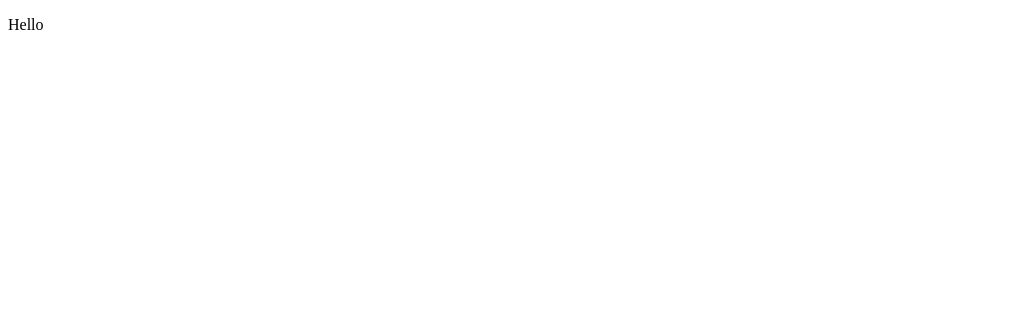
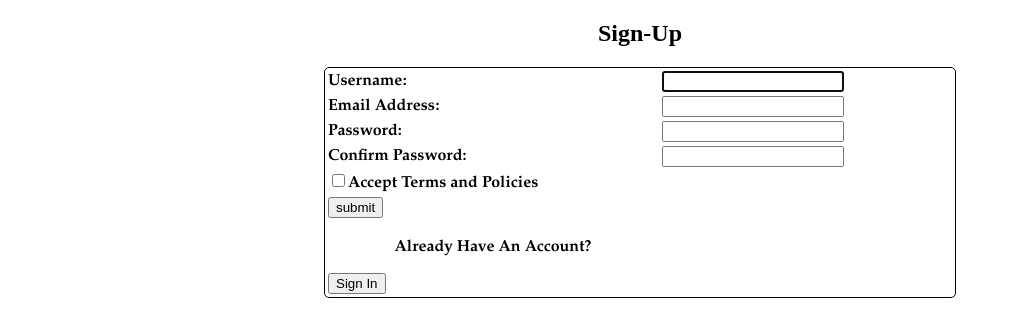
Before and after one commit to benjah2017/Shopping-List-V2, a plain HTML site: page Designs/signup.html in a window 1280 px wide. Shown: the whole page, without its empty margins (0-1010 px from the left). Drawn offline with Linux system fonts and the light colour scheme.

Commit message:
Update signup.html

```diff
--- a/Designs/signup.html
+++ b/Designs/signup.html
@@ -1,10 +1,76 @@
 <!DOCTYPE html>
-<html >
+<html xmlns="http://www.w3.org/1999/xhtml">
 <head>
-  <meta charset="UTF-8">
-  <title>Sign Up</title>
-  </head>
-  <body>
-  <p>Hello</p>
-  </body>
-  </html>
+    <title>Shopping Cart Sign-Up</title>
+    <script>
+        function validate() {
+            var pass = document.getElementById("pass");
+            var confirmpass = document.getElementById("confirmpass");
+
+            if (pass.value !== confirmpass.value) {
+                alert('Passwords Do not Match!!');
+                return false;
+            }
+        }
+    </script>
+</head>
+<body>
+    <h2 style="text-align:center;">Sign-Up</h2>
+<table style="border:1px solid; border-radius:5px 5px 5px 5px; margin:auto; width:50%; height:100%; font-family:'Palatino Linotype';" >
+
+    <tr>
+        <td style="font-weight:bold; margin:auto">
+            Username:
+        </td>
+        <td>
+            <input type="text" name="" required="Required" id="" style="height:100%;width:60%;" autofocus="autofocus" />
+        </td>
+    </tr>
+
+    <tr>
+        <td style="font-weight:bold; margin:auto">
+            Email Address:
+        </td>
+        <td>
+            <input type="email" name="" id="" required="Required" style="height:100%;width:60%;" />
+        </td>
+    </tr>
+    <tr>
+        <td style="font-weight:bold; margin:auto">
+            Password:
+        </td>
+        <td>
+            <input type="password" name="pass" id="pass" required="Required" style="height:100%;width:60%;" />
+        </td>
+    </tr>
+    <tr>
+        <td style="font-weight:bold; margin:auto">
+            Confirm Password:
+        </td>
+        <td>
+            <input type="password" name="confirmpass" id="confirmpass" required="Required" style="height:100%;width:60%;" />
+        </td>
+    </tr>
+
+    <tr>
+
+        <td>
+            <input type="checkbox" value="check" name="check" /><strong>Accept Terms and Policies</strong>
+        </td>
+    </tr>
+    <tr>
+        <td>
+            <input type="submit" value="submit" name="Submit" onclick="return validate()" />
+        </td>
+    </tr>
+
+    <tr>
+        <td>
+            <p style="text-align:center; font-family:'Palatino Linotype';font-weight:bold;">Already Have An Account?</p>
+            <input type="submit" value="Sign In" />
+        </td>
+    </tr>
+
+</table>
+</body>
+</html>
```
